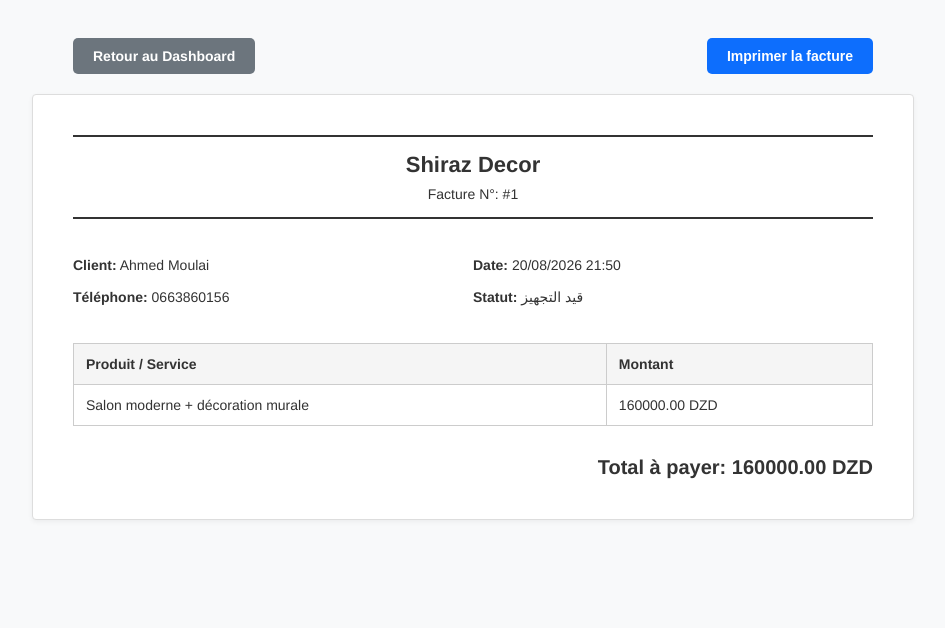
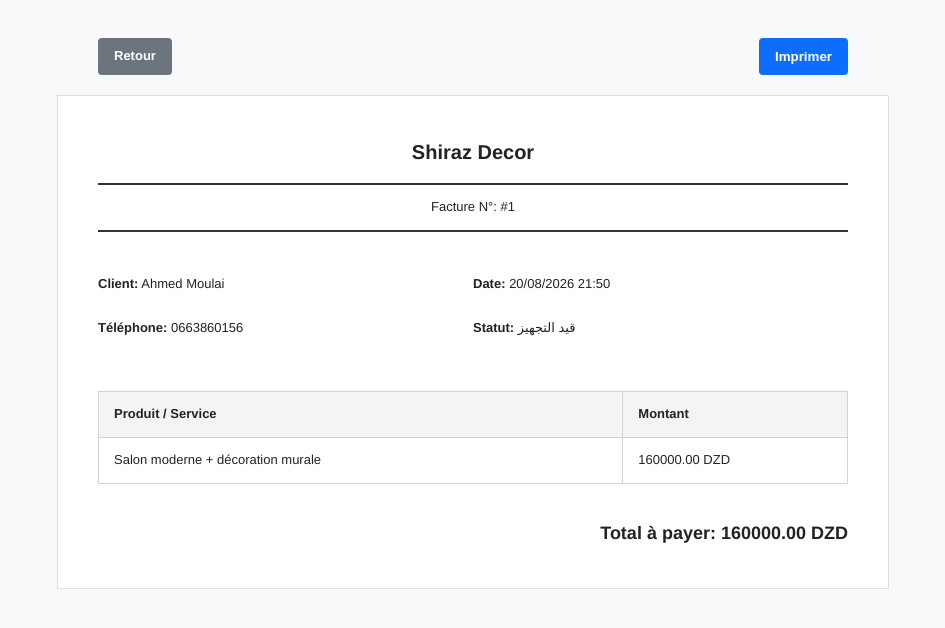
Before and after one commit to mghribinf-boop/shiraz-decor-crm, a Django app: page /order/invoice/1/ in a window 1280 px wide. Shown: the top 628 px of the page, without its empty margins (167-1112 px from the left). Run offline with Django 5.2, Linux system fonts and the light colour scheme; a user stored in the database is signed in; data comes from the database, SQL or seed files in the repository.

Commit message:
Exact image layout with time

```diff
--- a/crm/templates/crm/invoice.html
+++ b/crm/templates/crm/invoice.html
@@ -2,107 +2,108 @@
 <html lang="fr">
 <head>
     <meta charset="utf-8">
-    <title>Facture N° #{{ order.id }} - Shiraz Decor</title>
+    <title>Facture N° #{{ order.id }}</title>
     <style>
         body {
             font-family: Helvetica, Arial, sans-serif;
+            color: #222;
+            font-size: 13px;
+            line-height: 1.6;
             padding: 30px;
-            color: #333;
             background-color: #f8f9fa;
         }
         .invoice-card {
             background: #fff;
-            max-width: 800px;
+            max-width: 750px;
             margin: auto;
             padding: 40px;
             border: 1px solid #ddd;
-            border-radius: 4px;
-            box-shadow: 0 2px 5px rgba(0,0,0,0.05);
         }
         .header {
             text-align: center;
-            border-top: 2px solid #333;
-            border-bottom: 2px solid #333;
-            padding: 15px 0;
-            margin-bottom: 30px;
+            margin-bottom: 25px;
         }
         .header h1 {
-            margin: 0 0 8px 0;
-            font-size: 22px;
+            font-size: 20px;
             font-weight: bold;
+            margin: 0 0 15px 0;
         }
-        .header p {
-            margin: 0;
-            font-size: 14px;
+        .line {
+            border-top: 2px solid #333;
+            margin: 12px 0;
+        }
+        .facture-title {
+            font-size: 13px;
+            margin: 10px 0;
         }
         .info-table {
             width: 100%;
-            margin-bottom: 30px;
+            margin-top: 30px;
+            margin-bottom: 40px;
             border-collapse: collapse;
         }
         .info-table td {
-            padding: 8px 0;
             width: 50%;
+            padding: 12px 0;
             vertical-align: top;
-            font-size: 14px;
         }
         .items-table {
             width: 100%;
             border-collapse: collapse;
-            margin-top: 15px;
-            margin-bottom: 25px;
+            margin-bottom: 30px;
         }
         .items-table th, .items-table td {
-            border: 1px solid #ccc;
-            padding: 12px;
+            border: 1px solid #d3d3d3;
+            padding: 12px 15px;
             text-align: left;
-            font-size: 14px;
         }
         .items-table th {
-            background-color: #f5f5f5;
+            background-color: #f4f4f4;
+            font-weight: bold;
         }
-        .total {
+        .total-container {
             text-align: right;
-            margin-top: 30px;
-            font-size: 20px;
+            margin-top: 35px;
+            font-size: 18px;
             font-weight: bold;
         }
         .actions {
-            max-width: 800px;
+            max-width: 750px;
             margin: 0 auto 20px auto;
             display: flex;
             justify-content: space-between;
         }
         .btn {
-            padding: 10px 20px;
+            padding: 8px 16px;
             text-decoration: none;
-            border-radius: 5px;
+            border-radius: 4px;
             font-weight: bold;
-            font-size: 14px;
             cursor: pointer;
             border: none;
         }
-        .btn-primary { background-color: #0d6efd; color: white; }
-        .btn-secondary { background-color: #6c757d; color: white; }
+        .btn-primary { background: #0d6efd; color: white; }
+        .btn-secondary { background: #6c757d; color: white; }
 
         @media print {
             .no-print { display: none !important; }
             body { background: white; padding: 0; }
-            .invoice-card { border: none; box-shadow: none; padding: 0; max-width: 100%; }
+            .invoice-card { border: none; padding: 0; }
         }
     </style>
 </head>
 <body>
 
     <div class="actions no-print">
-        <a href="{% url 'dashboard' %}" class="btn btn-secondary">Retour au Dashboard</a>
-        <button onclick="window.print()" class="btn btn-primary">Imprimer la facture</button>
+        <a href="{% url 'dashboard' %}" class="btn btn-secondary">Retour</a>
+        <button onclick="window.print()" class="btn btn-primary">Imprimer</button>
     </div>
 
     <div class="invoice-card">
         <div class="header">
             <h1>Shiraz Decor</h1>
-            <p>Facture N°: #{{ order.id }}</p>
+            <div class="line"></div>
+            <div class="facture-title">Facture N°: #{{ order.id }}</div>
+            <div class="line"></div>
         </div>
 
         <table class="info-table">
@@ -119,8 +120,8 @@
         <table class="items-table">
             <thead>
                 <tr>
-                    <th>Produit / Service</th>
-                    <th>Montant</th>
+                    <th style="width: 70%;">Produit / Service</th>
+                    <th style="width: 30%;">Montant</th>
                 </tr>
             </thead>
             <tbody>
@@ -131,7 +132,7 @@
             </tbody>
         </table>
 
-        <div class="total">
+        <div class="total-container">
             Total à payer: {{ order.total_price }} DZD
         </div>
     </div>
```
